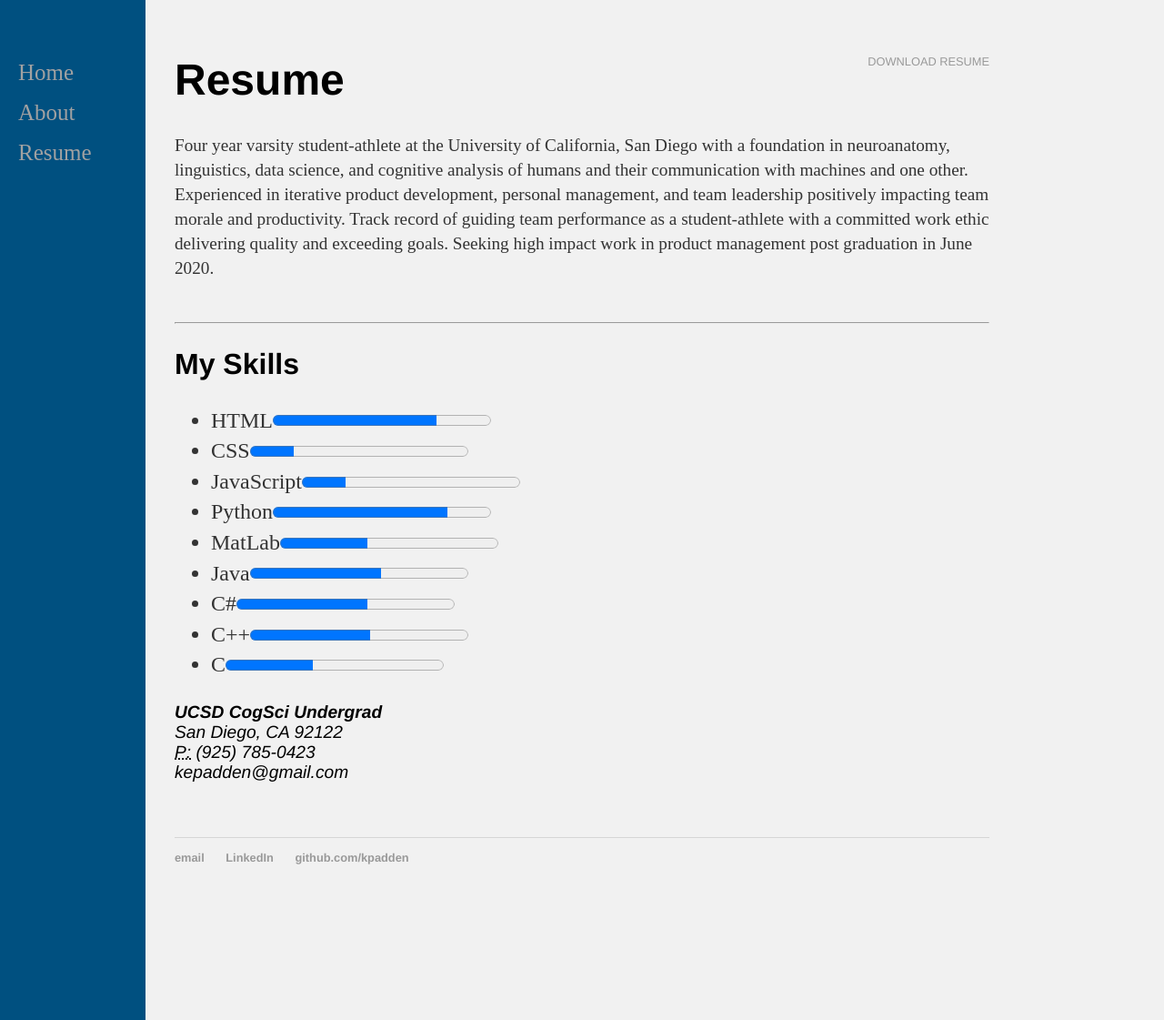
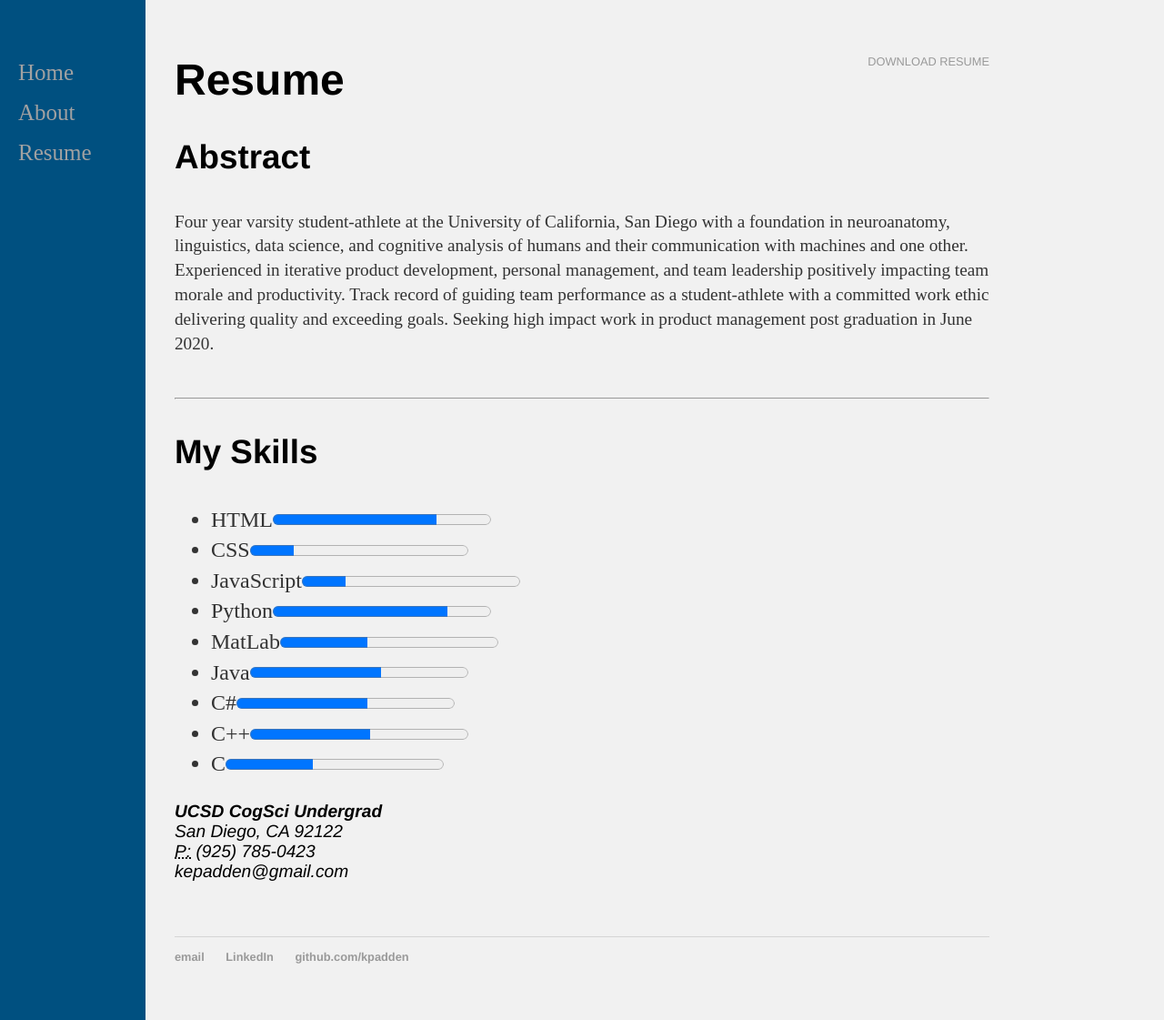
Before and after one commit to kpadden/kpadden.github.io, a Jekyll site: the page built from cv/index.html, in a window 1280 px wide and 1121 px high. Shown: the whole window at 91% size. Built offline with Jekyll 4.4.1, drawn with Linux system fonts in a browser that asks for light colours.

Commit message:
Update index.html

```diff
--- a/cv/index.html
+++ b/cv/index.html
@@ -5,9 +5,10 @@ title: Resume
 <div class="cv">
     <a href="#" class="download" title="Download Resume as PDF">Download Resume</a>
     <h1>Resume</h1>
+    <h3>Abstract</h3>
     <p>Four year varsity student-athlete at the University of California, San Diego with a foundation in neuroanatomy, linguistics, data science, and cognitive analysis of humans and their communication with machines and one other. Experienced in iterative product development, personal management, and team leadership positively impacting team morale and productivity. Track record of guiding team performance as a student-athlete with a committed work ethic delivering quality and exceeding goals. Seeking high impact work in product management post graduation in June 2020.</p><br/>
     <hr/>
-    <h2><span>My Skills</span></h2>
+    <h3><span>My Skills</span></h3>
     <ul>
         <li>HTML<progress min="0" max="100" value="75"></progress></li>
         <li>CSS<progress min="0" max="100" value="20"></progress></li>
```
